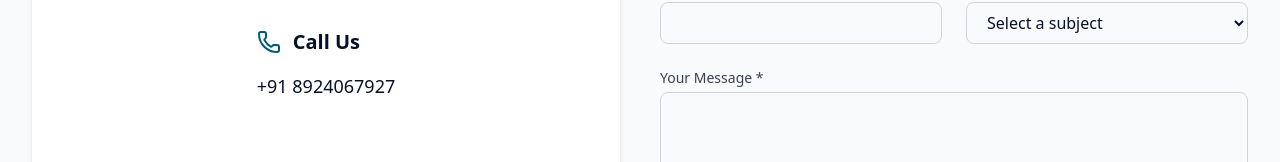
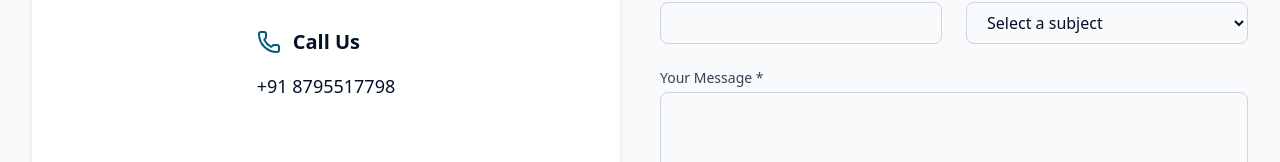
Before and after one commit to myproject8655/suraksha, a Next.js app: page /contact in a window 1280 px wide. Shown: the part 628-790 px from the top of the page. Built offline with nearby package versions, Linux system fonts and the light colour scheme; no server answers.

Commit message:
Update index.ts

```diff
--- a/src/data/index.ts
+++ b/src/data/index.ts
@@ -1,4 +1,4 @@
 export const data = {
   siteName: "Cyber Support",
-  contactPhone: "+91 8924067927",
+  contactPhone: "+91 8795517798",
 };
```
